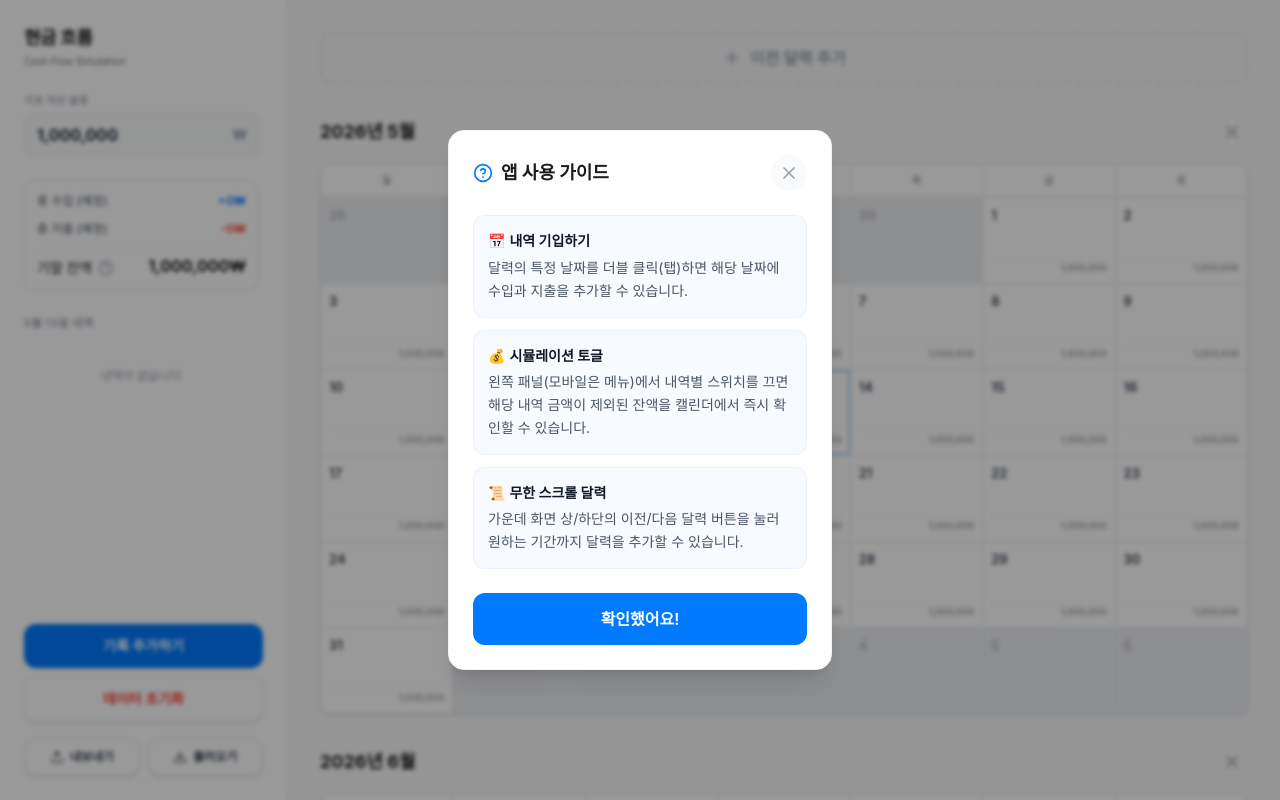
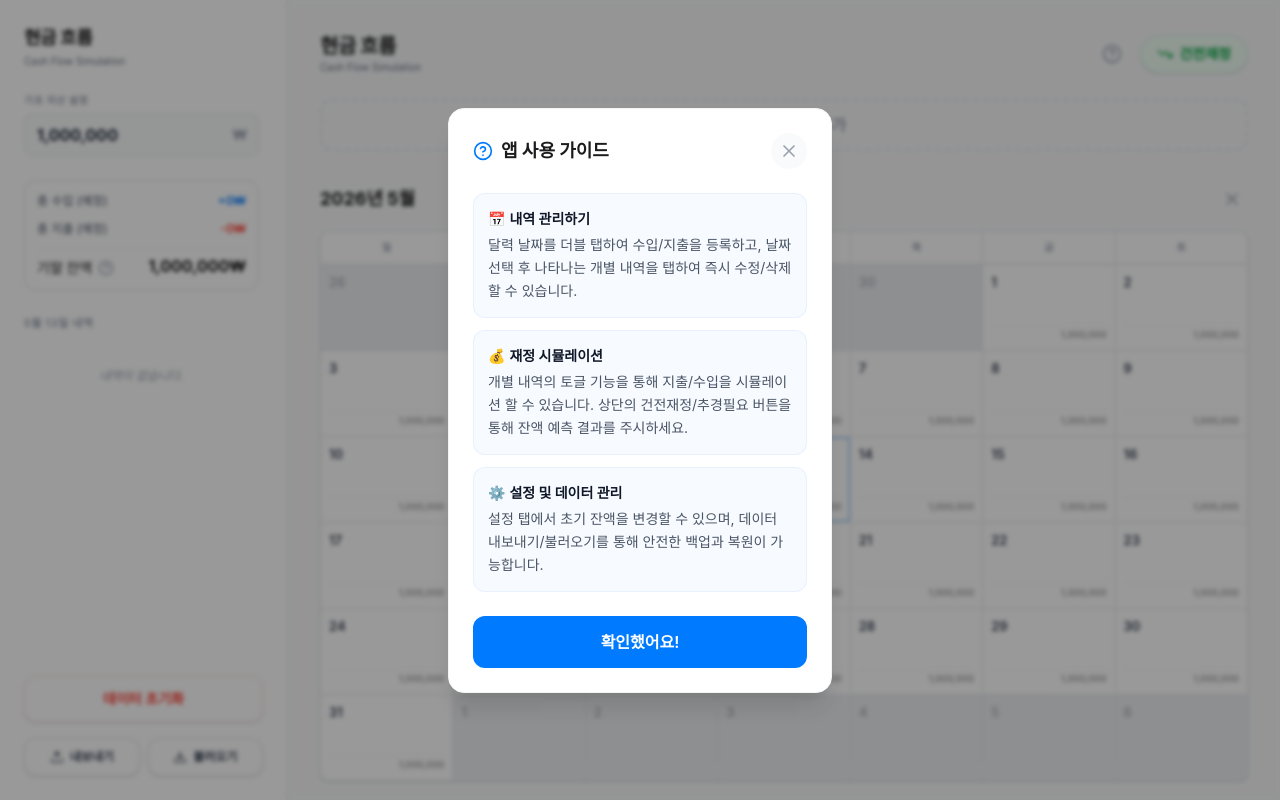
Before and after one commit to dumbbellcollector/i-spend-a-lot, a React (Vite) app: page / in a window 1280 px wide. Both pictures are taken after a click on the button 106 px from the left and 268 px from the top of the page. Built offline with nearby package versions, Linux system fonts and the light colour scheme.

Commit message:
feat: Redesign navigation for settings and calendar
Replaces the sidebar toggle with a tab-based navigation for settings and calendar views. This improves clarity and direct access to core app functionalities.

```diff
--- a/src/App.tsx
+++ b/src/App.tsx
@@ -35,6 +35,7 @@ import {
   Menu,
   Download,
   Upload,
+  Settings,
   HelpCircle,
   TrendingDown,
   AlertTriangle
@@ -85,7 +86,7 @@ export default function App() {
   const [isFormOpen, setIsFormOpen] = useState(false);
   const [editingId, setEditingId] = useState<string | null>(null);
   const [isResetModalOpen, setIsResetModalOpen] = useState(false);
-  const [isSidebarOpen, setIsSidebarOpen] = useState(false);
+  const [activeTab, setActiveTab] = useState<'settings' | 'calendar'>('calendar');
   const [isDataSyncModalOpen, setIsDataSyncModalOpen] = useState(false);
   const [isBottomSheetOpen, setIsBottomSheetOpen] = useState(false);
   const [dataSyncMode, setDataSyncMode] = useState<'export' | 'import'>('export');
@@ -128,6 +129,10 @@ export default function App() {
       '이전 달력 추가': '지난 달력 덧붙이기',
       '다음 달력 추가': '다음 달력 덧붙이기',
       '앱 사용 가이드': '인민 생활 규범',
+      '앱 사용법': '인민 생활 규범',
+      '내역 관리하기': '과업 지도하기',
+      '재정 시뮬레이션': '자금 조작 훈련',
+      '설정 및 데이터 관리': '기밀 보존 및 설정',
       '내역 기입하기': '동향 등록하기',
       '시뮬레이션 토글': '시뮬레이션 조작',
       '무한 스크롤 달력': '끝없는 달력',
@@ -504,49 +509,55 @@ export default function App() {
   };
 
   return (
-    <div className="flex flex-col lg:flex-row h-screen w-full bg-[#F8F9FA] overflow-hidden">
-      {/* Mobile Top Header */}
-      <header className="lg:hidden flex items-center justify-between px-4 py-3 bg-white border-b border-[#E5E7EB] shrink-0 safe-top-padding">
-        <div className="flex items-center gap-2">
-          <Menu
-            className="w-6 h-6 text-gray-600 cursor-pointer"
-            onClick={() => setIsSidebarOpen(true)}
-          />
-          <h1
-            className="text-base font-bold tracking-tight select-none cursor-pointer active:scale-95 transition-transform"
-            onClick={handleTitleClick}
+    <div className="flex flex-col h-screen w-full bg-[#F8F9FA] overflow-hidden">
+      {/* Mobile Floating Pills Navigation */}
+      <div className="lg:hidden fixed top-0 w-full z-40 pointer-events-none safe-top-padding pt-3 px-4 flex gap-2 overflow-x-auto no-scrollbar">
+          <button
+            onClick={() => {
+              if (activeTab === 'calendar') handleTitleClick();
+              else setActiveTab('calendar');
+            }}
+            className={`pointer-events-auto px-3 py-1.5 rounded-full text-[12px] font-bold transition-colors shadow-sm border flex items-center justify-center gap-1.5 shrink-0 ${activeTab === 'calendar' ? 'bg-gray-900 border-gray-900 text-white' : 'bg-white border-gray-200 text-gray-700'}`}
           >
-            {t('현금 흐름')}
-          </h1>
-        </div>
-        <div className="flex items-center gap-3">
+            <CalendarIcon className="w-3.5 h-3.5" /> 달력
+          </button>
+          <button
+            onClick={() => setActiveTab('settings')}
+            className={`pointer-events-auto px-3 py-1.5 rounded-full text-[12px] font-bold transition-colors shadow-sm border flex items-center justify-center gap-1.5 shrink-0 ${activeTab === 'settings' ? 'bg-gray-900 border-gray-900 text-white' : 'bg-white border-gray-200 text-gray-700'}`}
+          >
+            <Settings className="w-3.5 h-3.5" /> 설정
+          </button>
           {(() => {
              const finalBalance = simulationData[format(endOfMonth(months[months.length - 1]), 'yyyy-MM-dd')]?.balance ?? initialBalance;
              const isNegative = finalBalance < 0;
              return deathValleyInfo ? (
                <button
                  onClick={() => setIsDeathValleyModalOpen(true)}
-                className={`flex items-center gap-1 px-3 py-1.5 rounded-full text-xs font-bold transition-colors active:scale-95 ${
-                  isNegative ? 'bg-red-50 text-red-600 hover:bg-red-100' : 'bg-green-50 text-green-600 hover:bg-green-100'
+                 className={`pointer-events-auto flex items-center gap-1.5 px-3 py-1.5 rounded-full text-[12px] font-bold shadow-sm border transition-colors active:scale-95 shrink-0 ${
+                   isNegative ? 'bg-white border-red-200 text-red-600' : 'bg-white border-green-200 text-green-600'
                  }`}
                >
                  <TrendingDown className="w-3.5 h-3.5" /> {isNegative ? '추경 필요' : '건전재정'}
                </button>
              ) : null;
            })()}
+          <button
+            onClick={() => setIsHelpModalOpen(true)}
+            className="pointer-events-auto px-3 py-1.5 rounded-full text-[12px] font-bold transition-colors shadow-sm border flex items-center justify-center gap-1.5 shrink-0 bg-white border-gray-200 text-gray-700 active:scale-95"
+          >
+            <HelpCircle className="w-3.5 h-3.5" /> {t('앱 사용법')}
+          </button>
       </div>
-      </header>
 
+      <div className="flex flex-col lg:flex-row flex-1 overflow-hidden">
         {/* Sidebar - Drawer on mobile, sidebar on desktop */}
         <aside
           className={`
-          fixed inset-y-0 left-0 z-40 w-72 bg-white border-r border-[#E5E7EB] flex flex-col p-6
-          transition-transform duration-300 ease-in-out
-          lg:relative lg:translate-x-0 lg:z-0 lg:flex
-          ${isSidebarOpen ? 'translate-x-0 shadow-2xl' : '-translate-x-full lg:translate-x-0'}
+            w-full lg:w-72 bg-white border-r border-[#E5E7EB] flex-col p-6 pt-20 lg:pt-6
+            ${activeTab === 'settings' ? 'flex overflow-y-auto' : 'hidden lg:flex overflow-hidden'}
           `}
         >
-        <div className="flex items-center justify-between mb-6">
+          <div className="hidden lg:flex items-center justify-between mb-6">
           <div className="flex flex-col">
             <h1
               className="text-lg font-bold tracking-tight mb-0.5 select-none hover:text-[#007AFF] transition-colors cursor-pointer"
@@ -558,7 +569,7 @@ export default function App() {
           </div>
           <button
             className="lg:hidden p-2 text-gray-400 hover:text-gray-600"
-            onClick={() => setIsSidebarOpen(false)}
+            onClick={() => setActiveTab('calendar')}
           >
             <X className="w-6 h-6" />
           </button>
@@ -660,17 +671,7 @@ export default function App() {
         <div className="pt-6 space-y-2 mt-auto">
           <button
             onClick={() => {
-              openForm(selectedDate);
-              setIsSidebarOpen(false);
-            }}
-            className="w-full py-3 bg-[#007AFF] text-white rounded-xl font-semibold text-sm hover:bg-blue-700 transition-colors shadow-sm active:scale-95"
-          >
-            {t('기록 추가하기')}
-          </button>
-          <button
-            onClick={() => {
               setIsResetModalOpen(true);
-              setIsSidebarOpen(false);
             }}
             className="w-full py-3 bg-white text-[#FF3B30] border border-red-100 rounded-xl font-semibold text-sm hover:bg-red-50 transition-colors shadow-sm active:scale-95"
           >
@@ -678,13 +679,13 @@ export default function App() {
           </button>
           <div className="flex gap-2 pt-2">
             <button
-              onClick={() => { openDataSyncModal('export'); setIsSidebarOpen(false); }}
+              onClick={() => openDataSyncModal('export')}
               className="flex-1 py-2.5 bg-white text-gray-700 border border-gray-200 rounded-xl font-semibold text-xs hover:bg-gray-50 transition-colors shadow-sm active:scale-95 flex items-center justify-center gap-1.5"
             >
               <Upload size={14} /> {t('내보내기')}
             </button>
             <button
-              onClick={() => { openDataSyncModal('import'); setIsSidebarOpen(false); }}
+              onClick={() => openDataSyncModal('import')}
               className="flex-1 py-2.5 bg-white text-gray-700 border border-gray-200 rounded-xl font-semibold text-xs hover:bg-gray-50 transition-colors shadow-sm active:scale-95 flex items-center justify-center gap-1.5"
             >
               <Download size={14} /> {t('불러오기')}
@@ -693,18 +694,61 @@ export default function App() {
         </div>
         </aside>
 
-      {/* Mobile Sidebar Overlay */}
-      <AnimatePresence>
-        {isSidebarOpen && (
-          <motion.div
-            initial={{ opacity: 0 }}
-            animate={{ opacity: 1 }}
-            exit={{ opacity: 0 }}
-            onClick={() => setIsSidebarOpen(false)}
-            className="fixed inset-0 bg-black/30 backdrop-blur-[2px] z-30 lg:hidden"
-          />
-        )}
-      </AnimatePresence>
+        <main className={`flex-1 overflow-y-auto px-4 pt-20 pb-8 lg:p-8 flex-col items-center bg-[#F8F9FA] relative ${activeTab === 'calendar' ? 'flex' : 'hidden lg:flex'}`}>
+          {/* Main Desktop Header */}
+          <div className="hidden lg:flex items-center justify-between w-full max-w-5xl mb-6">
+            <div className="flex flex-col">
+              <h1 className="text-xl font-bold tracking-tight select-none cursor-pointer hover:text-[#007AFF] transition-colors" onClick={handleTitleClick}>
+                {t('현금 흐름')}
+              </h1>
+              <p className="text-[10px] text-gray-500">{t('Cash Flow Simulation')}</p>
+            </div>
+
+            <div className="flex items-center gap-3">
+              <button
+                onClick={() => setIsHelpModalOpen(true)}
+                className="text-gray-400 hover:text-[#007AFF] transition-colors p-1.5"
+              >
+                <HelpCircle className="w-5 h-5" />
+              </button>
+              {(() => {
+                const finalBalance = simulationData[format(endOfMonth(months[months.length - 1]), 'yyyy-MM-dd')]?.balance ?? initialBalance;
+                const isNegative = finalBalance < 0;
+                return deathValleyInfo ? (
+                  <button
+                    onClick={() => setIsDeathValleyModalOpen(true)}
+                    className={`flex items-center gap-1.5 px-4 py-2 rounded-full text-sm font-bold transition-colors active:scale-95 shadow-sm border ${
+                      isNegative
+                        ? 'bg-red-50 text-red-600 border-red-100 hover:bg-red-100'
+                        : 'bg-green-50 text-green-600 border-green-100 hover:bg-green-100'
+                    }`}
+                  >
+                    <TrendingDown className="w-4 h-4" /> {isNegative ? '추경 필요' : '건전재정'}
+                  </button>
+                ) : null;
+              })()}
+            </div>
+          </div>
+
+          <div className="w-full max-w-5xl flex flex-col gap-8 pb-8">
+            <button
+              onClick={loadPreviousMonth}
+              className="w-full py-3 border-2 border-dashed border-gray-200 text-gray-400 font-bold rounded-xl hover:bg-white hover:text-[#007AFF] hover:border-[#007AFF]/30 transition-all flex items-center justify-center gap-2"
+            >
+              <Plus className="w-5 h-5" /> {t('이전 달력 추가')}
+            </button>
+
+            {months.map(month => renderCalendar(month))}
+
+            <button
+              onClick={loadNextMonth}
+              className="w-full py-3 border-2 border-dashed border-gray-200 text-gray-400 font-bold rounded-xl hover:bg-white hover:text-[#007AFF] hover:border-[#007AFF]/30 transition-all flex items-center justify-center gap-2"
+            >
+              <Plus className="w-5 h-5" /> {t('다음 달력 추가')}
+            </button>
+          </div>
+        </main>
+      </div>
 
       {/* Mobile Transaction List Bottom Sheet */}
       <AnimatePresence>
@@ -836,27 +880,6 @@ export default function App() {
           </div>
         )}
       </AnimatePresence>
-
-      {/* Main Content */}
-      <main className="flex-1 overflow-y-auto p-8 flex flex-col items-center bg-[#F8F9FA]">
-        <div className="w-full max-w-5xl flex flex-col gap-8 pb-8">
-          <button
-            onClick={loadPreviousMonth}
-            className="w-full py-3 border-2 border-dashed border-gray-200 text-gray-400 font-bold rounded-xl hover:bg-white hover:text-[#007AFF] hover:border-[#007AFF]/30 transition-all flex items-center justify-center gap-2"
-          >
-            <Plus className="w-5 h-5" /> {t('이전 달력 추가')}
-          </button>
-
-          {months.map(month => renderCalendar(month))}
-
-          <button
-            onClick={loadNextMonth}
-            className="w-full py-3 border-2 border-dashed border-gray-200 text-gray-400 font-bold rounded-xl hover:bg-white hover:text-[#007AFF] hover:border-[#007AFF]/30 transition-all flex items-center justify-center gap-2"
-          >
-            <Plus className="w-5 h-5" /> {t('다음 달력 추가')}
-          </button>
-        </div>
-      </main>
 
       {/* Transaction Entry Modal - Bottom Sheet on mobile */}
       <AnimatePresence>
@@ -1014,7 +1037,7 @@ export default function App() {
                   <div className="w-8 h-8 rounded-full bg-orange-50 flex items-center justify-center text-orange-600">
                     <TrendingDown className="w-4 h-4" />
                   </div>
-                  <h3 className="text-lg font-bold text-gray-900">데스 밸리 예측</h3>
+                  <h3 className="text-lg font-bold text-gray-900">{t('재정 건전도 예측')}</h3>
                 </div>
                 <button
                   onClick={() => setIsDeathValleyModalOpen(false)}
@@ -1027,16 +1050,13 @@ export default function App() {
               {deathValleyInfo ? (
                 <div className="space-y-4">
                   <div className="p-4 bg-orange-50/50 border border-orange-100 rounded-xl">
-                    <p className="text-xs text-orange-800 font-medium mb-1">예상 최저 잔액 발생일</p>
+                    <p className="text-xs text-orange-800 font-medium mb-1">{t('예상 최저 잔액 발생일')}</p>
                     <p className="text-lg font-bold text-orange-600">
                       {format(deathValleyInfo.date, 'yyyy년 M월 d일', { locale: ko })}
                     </p>
                   </div>
-                  <div className="p-4 bg-gray-50 border border-gray-100 rounded-xl flex justify-between items-center">
-                    <span className="text-sm font-medium text-gray-600">해당일 잔고 예측</span>
-                    <span className={`text-lg font-bold ${deathValleyInfo.balance < 0 ? 'text-[#FF3B30]' : 'text-gray-900'}`}>
-                      {formatCurrency(deathValleyInfo.balance)}
-                    </span>
+                  <div className="p-4 bg-blue-50/50 border border-blue-100 rounded-xl flex items-center justify-center text-sm font-medium text-blue-800 text-center">
+                    추후 이곳에 날짜별 잔액 추이 그래프가 추가될 예정입니다.
                   </div>
                   <p className="text-xs text-gray-500 leading-relaxed pt-2">
                     시뮬레이션 기간 동안 잔고가 가장 낮은 지점입니다. 잔고가 마이너스로 내려가지 않도록 유동성을 관리하세요.
@@ -1172,16 +1192,16 @@ export default function App() {
 
               <div className="space-y-3 text-sm text-gray-600">
                 <div className="p-3.5 bg-blue-50/50 rounded-xl border border-blue-100/50 leading-relaxed">
-                  <strong className="block text-gray-900 mb-1"><span className="mr-1">📅</span>{t('내역 기입하기')}</strong>
-                  {isComradeMode ? '달력 일자를 과감히 두 번 치시오. 공화국 번영을 위한 수입과 지출을 보고할 수 있소.' : '달력의 특정 날짜를 더블 클릭(탭)하면 해당 날짜에 수입과 지출을 추가할 수 있습니다.'}
+                  <strong className="block text-gray-900 mb-1"><span className="mr-1">📅</span>{t('내역 관리하기')}</strong>
+                  {isComradeMode ? '달력 일자를 두 번 쳐서 기입하고, 명단 항목을 다시 눌러 수정하시오.' : '달력 날짜를 더블 탭하여 수입/지출을 등록하고, 날짜 선택 후 나타나는 개별 내역을 탭하여 즉시 수정/삭제할 수 있습니다.'}
                 </div>
                 <div className="p-3.5 bg-blue-50/50 rounded-xl border border-blue-100/50 leading-relaxed">
-                  <strong className="block text-gray-900 mb-1"><span className="mr-1">💰</span>{t('시뮬레이션 토글')}</strong>
-                  {isComradeMode ? '명단에서 전원을 내리면, 해당 항목이 제외된 인민 자산 총계가 어찌 되는지 똑똑히 볼 수 있소.' : '왼쪽 패널(모바일은 메뉴)에서 내역별 스위치를 끄면 해당 내역 금액이 제외된 잔액을 캘린더에서 즉시 확인할 수 있습니다.'}
+                  <strong className="block text-gray-900 mb-1"><span className="mr-1">💰</span>{t('재정 시뮬레이션')}</strong>
+                  {isComradeMode ? '항목의 스위치를 내리면 그 돈이 빠졌을 때 자금이 어찌 되는지 알 수 있소. 상단의 건전도 평가를 주시하시오.' : '개별 내역의 토글 기능을 통해 지출/수입을 시뮬레이션 할 수 있습니다. 상단의 건전재정/추경필요 버튼을 통해 잔액 예측 결과를 주시하세요.'}
                 </div>
                 <div className="p-3.5 bg-blue-50/50 rounded-xl border border-blue-100/50 leading-relaxed">
-                  <strong className="block text-gray-900 mb-1"><span className="mr-1">📜</span>{t('무한 스크롤 달력')}</strong>
-                  {isComradeMode ? '화면 우하단의 단추로 과거와 미래를 넘나들며 끝없이 로작을 남길 수 있소.' : '가운데 화면 상/하단의 이전/다음 달력 버튼을 눌러 원하는 기간까지 달력을 추가할 수 있습니다.'}
+                  <strong className="block text-gray-900 mb-1"><span className="mr-1">⚙️</span>{t('설정 및 데이터 관리')}</strong>
+                  {isComradeMode ? '설정에서 기초 자본금액을 수정하거나, 지난 기록을 반출/반입하여 기밀을 보존하시오.' : '설정 탭에서 초기 잔액을 변경할 수 있으며, 데이터 내보내기/불러오기를 통해 안전한 백업과 복원이 가능합니다.'}
                 </div>
               </div>
 
```
Also changed, not shown: src/index.css (+9 -0 lines). Lines whose indentation alone changed are shown as unchanged.
